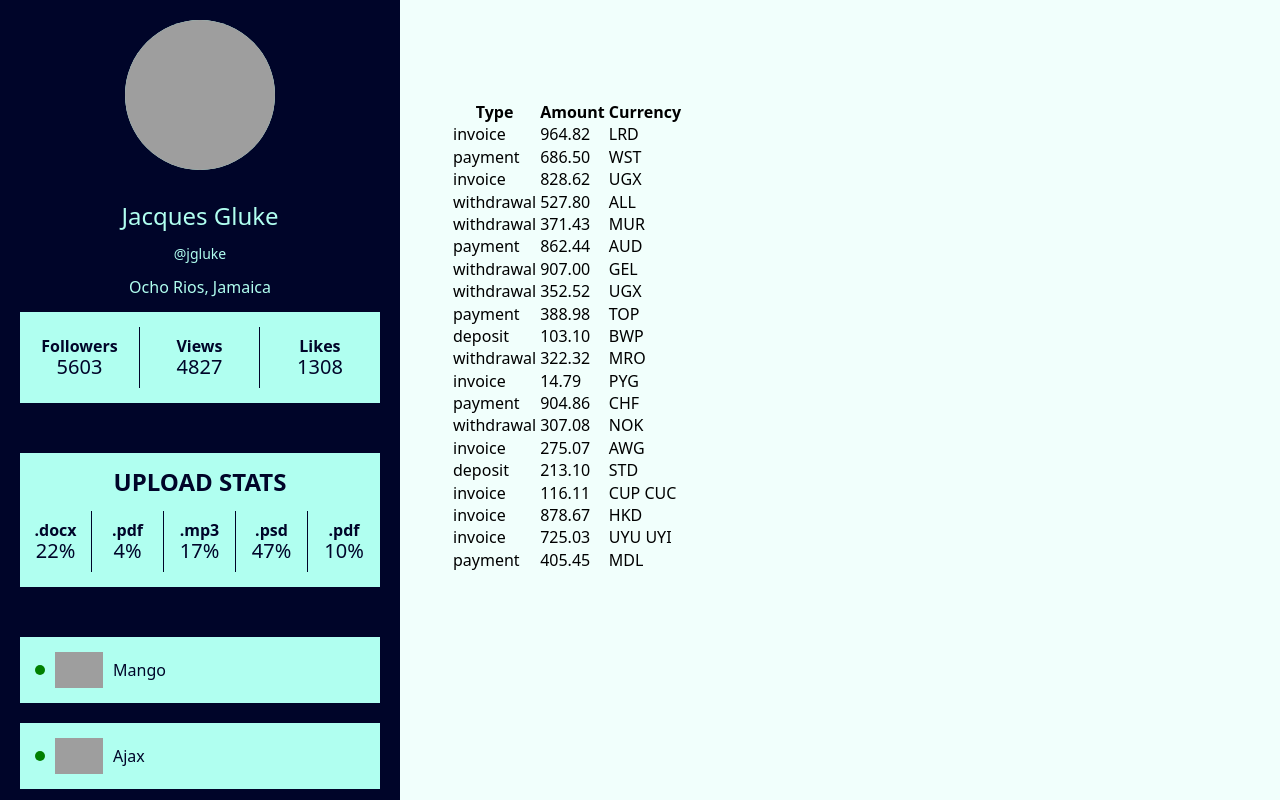
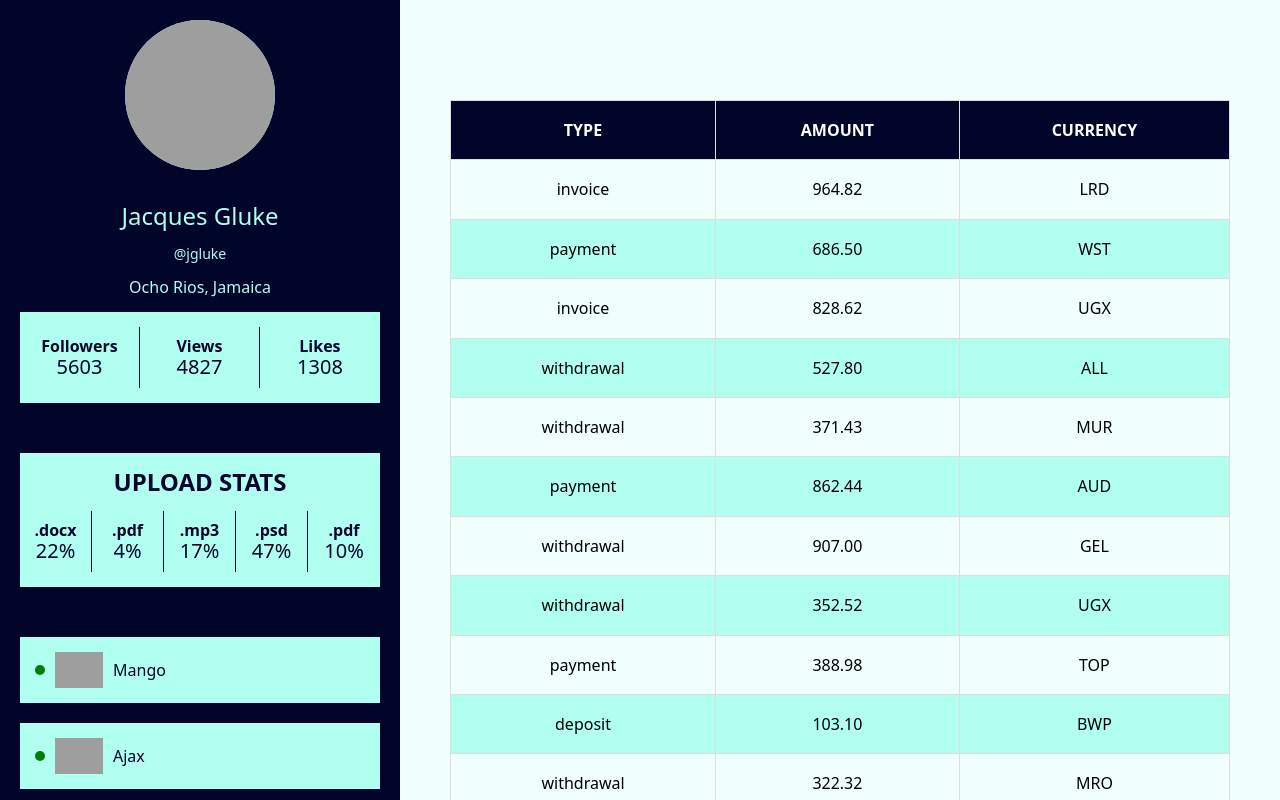
Before and after one commit to fecore35/goit-react-hw-01-components, a React (Create React App) app: page / in a window 1280 px wide. Built offline with nearby package versions, Linux system fonts and the light colour scheme; grey boxes are pictures that could not be loaded.

Commit message:
Добавляю стили для TransactionHistory

```diff
--- a/src/components/TransactionHistory/TransactionHistory.js
+++ b/src/components/TransactionHistory/TransactionHistory.js
@@ -1,8 +1,9 @@
 import PropTypes from "prop-types";
+import s from "./TransactionHistory.module.css";
 
 function TransactionHistory({ items }) {
   return (
-    <table className="transaction-history">
+    <table className={s.table}>
       <thead>
         <tr>
           <th>Type</th>
--- /dev/null
+++ b/src/components/TransactionHistory/TransactionHistory.module.css
@@ -0,0 +1,25 @@
+.table {
+  width: 100%;
+  text-align: center;
+  border-collapse: collapse;
+}
+
+.table thead {
+  text-transform: uppercase;
+}
+
+.table tr:nth-child(even) {
+  background-color: #b0fff0;
+}
+
+.table tbody tr:hover,
+.table thead {
+  background-color: #000529;
+  color: #fff;
+}
+
+.table th,
+.table td {
+  padding: 20px;
+  border: 1px solid #dedede;
+}
```
